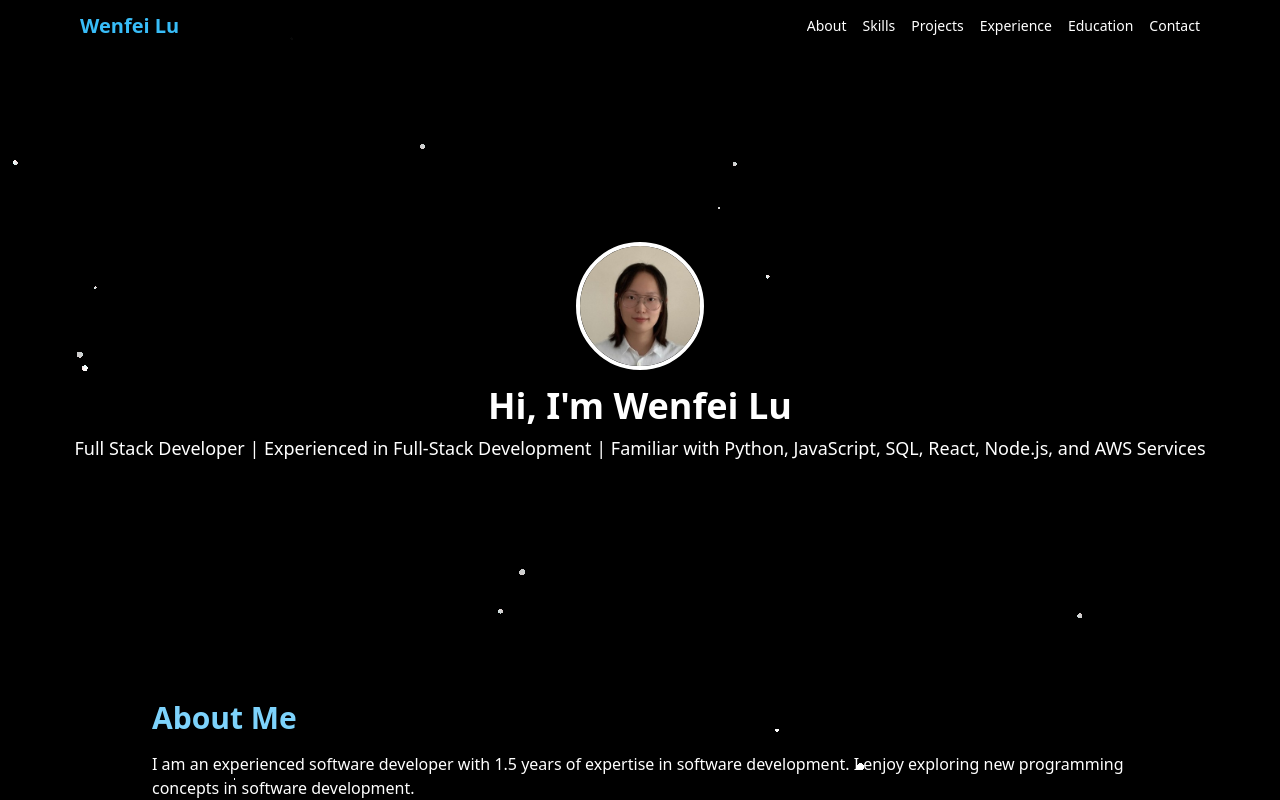
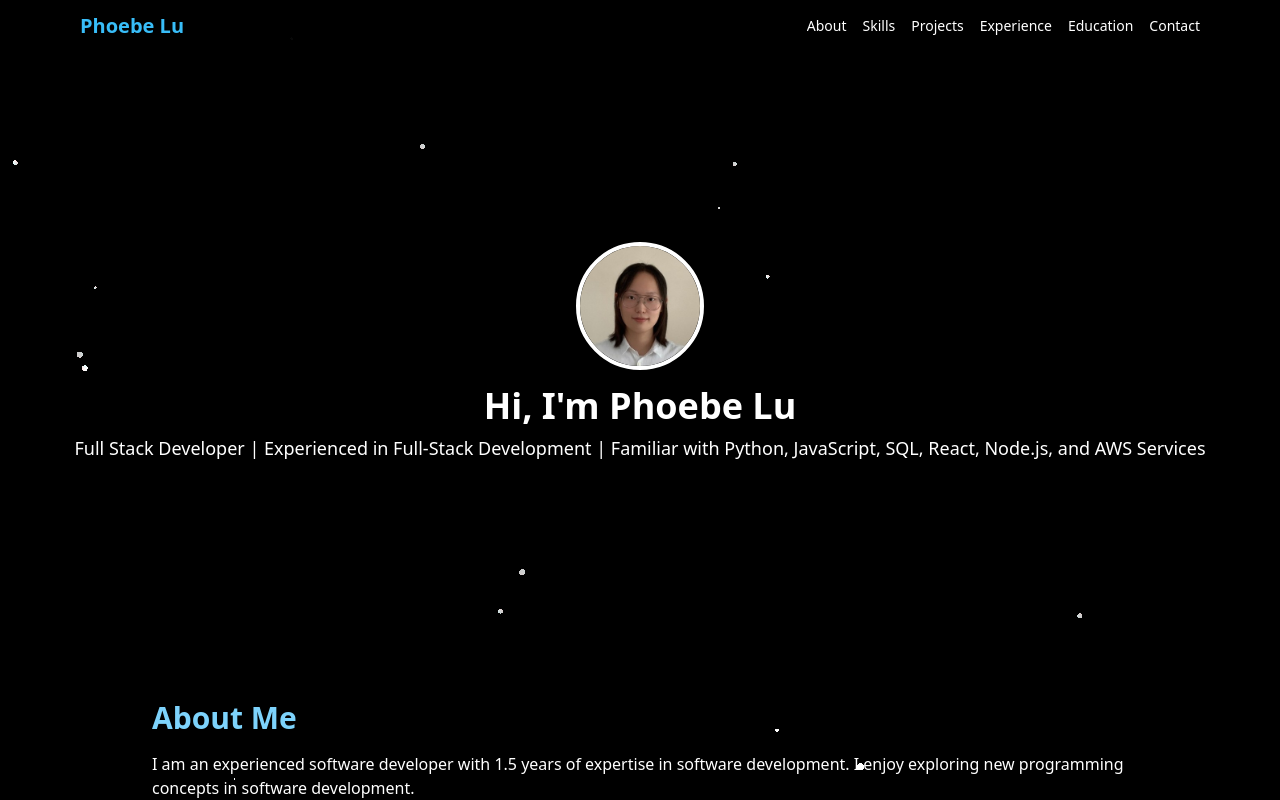
Before and after one commit to RealFifii/Phoebe-Portfolio, a React (Create React App) app: page / in a window 1280 px wide. Shown: the top 800 px of the page. Built offline with nearby package versions, Linux system fonts and the light colour scheme.

Commit message:
Update to prefered name

```diff
--- a/public/index.html
+++ b/public/index.html
@@ -9,7 +9,7 @@
       name="description"
       content="Web site created using create-react-app"
     />
-    <title>Wenfei Lu</title>
+    <title>Phoebe Lu</title>
   </head>
   <body>
 
--- a/src/App.js
+++ b/src/App.js
@@ -26,7 +26,7 @@ function App() {
           {/* Navigation */}
           <nav className="bg-black/70 shadow-md sticky top-0 z-50 backdrop-blur-md">
             <div className="max-w-6xl mx-auto px-4 py-3 flex flex-wrap items-center justify-between text-white">
-              <div className="text-xl font-bold text-sky-400">Wenfei Lu</div>
+              <div className="text-xl font-bold text-sky-400">Phoebe Lu</div>
 
               {/* Hamburger button */}
               <div className="sm:hidden">
@@ -100,10 +100,10 @@ function App() {
             <div className="relative z-10 px-4">
               <img
                 src={profile}
-                alt="Wenfei Lu"
+                alt="Phoebe Lu"
                 className="w-24 h-24 sm:w-32 sm:h-32 mx-auto rounded-full border-4 border-white mb-4 shadow-lg"
               />
-              <h1 className="text-2xl sm:text-4xl font-bold">Hi, I'm Wenfei Lu</h1>
+              <h1 className="text-2xl sm:text-4xl font-bold">Hi, I'm Phoebe Lu</h1>
               <p className="mt-2 text-base sm:text-lg">
               Full Stack Developer | Experienced in Full-Stack Development | Familiar with Python, JavaScript, SQL, React, Node.js, and AWS Services
               </p>
@@ -290,7 +290,7 @@ function App() {
 
           {/* Footer */}
           <footer className="text-center text-xs sm:text-sm py-4 text-gray-400">
-            © 2025 Wenfei Lu. All rights reserved.
+            © 2025 Phoebe Lu. All rights reserved.
           </footer>
         </div>
       </div>
```
